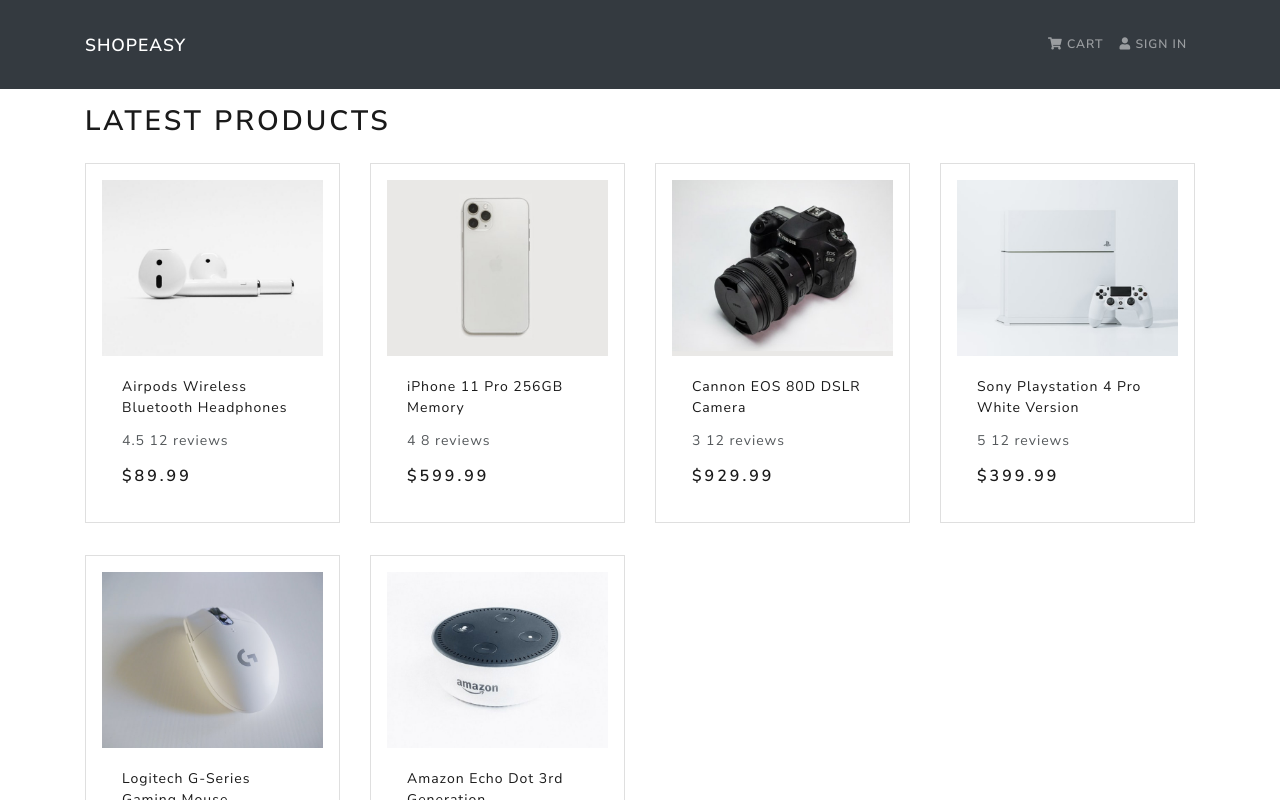
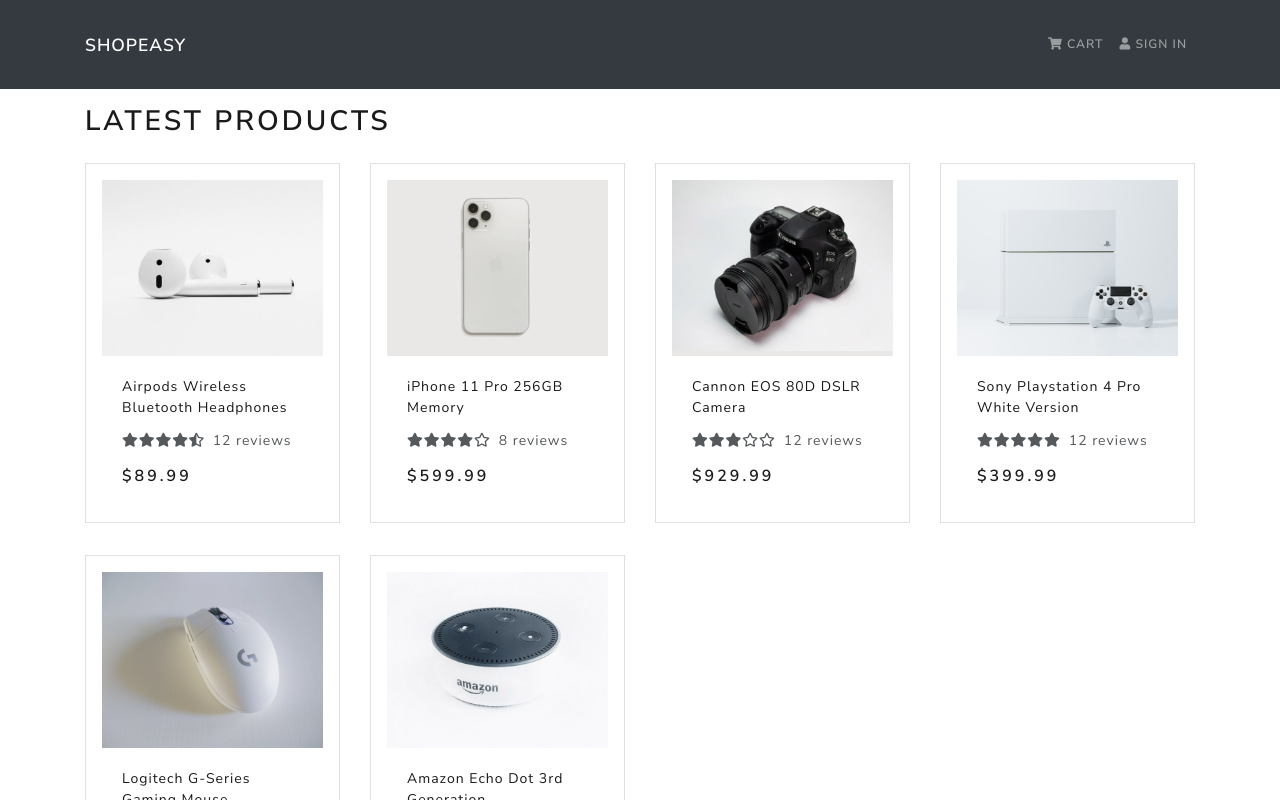
Before and after one commit to viveksingh-01/shopeasy, a React (Create React App) app in the folder client/: page / in a window 1280 px wide. Shown: the top 800 px of the page. Built offline with nearby package versions, Linux system fonts and the light colour scheme.

Commit message:
Display product rating using stars

```diff
--- a/client/src/components/Product.js
+++ b/client/src/components/Product.js
@@ -1,5 +1,6 @@
 import React from 'react';
 import { Card } from 'react-bootstrap';
+import Rating from './Rating';
 
 const Product = ({ product }) => {
   return (
@@ -14,7 +15,7 @@
           </Card.Title>
         </a>
         <Card.Text>
-          {product.rating} {product.numReviews} reviews
+          <Rating value={product.rating} text={`${product.numReviews} reviews`} />
         </Card.Text>
         <Card.Text as="h5">
           <span className="font-weight-bold">${product.price}</span>
--- /dev/null
+++ b/client/src/components/Rating.js
@@ -0,0 +1,18 @@
+import React from 'react';
+
+const Rating = ({ value, text }) => {
+  return (
+    <>
+      <span>
+        <i className={value >= 1 ? 'fas fa-star' : value === 0.5 ? 'fas fa-star-half-alt' : 'far fa-star'}></i>
+        <i className={value >= 2 ? 'fas fa-star' : value === 1.5 ? 'fas fa-star-half-alt' : 'far fa-star'}></i>
+        <i className={value >= 3 ? 'fas fa-star' : value === 2.5 ? 'fas fa-star-half-alt' : 'far fa-star'}></i>
+        <i className={value >= 4 ? 'fas fa-star' : value === 3.5 ? 'fas fa-star-half-alt' : 'far fa-star'}></i>
+        <i className={value === 5 ? 'fas fa-star' : value === 4.5 ? 'fas fa-star-half-alt' : 'far fa-star'}></i>
+      </span>
+      <span className="ml-2">{text && text}</span>
+    </>
+  );
+};
+
+export default Rating;
```
